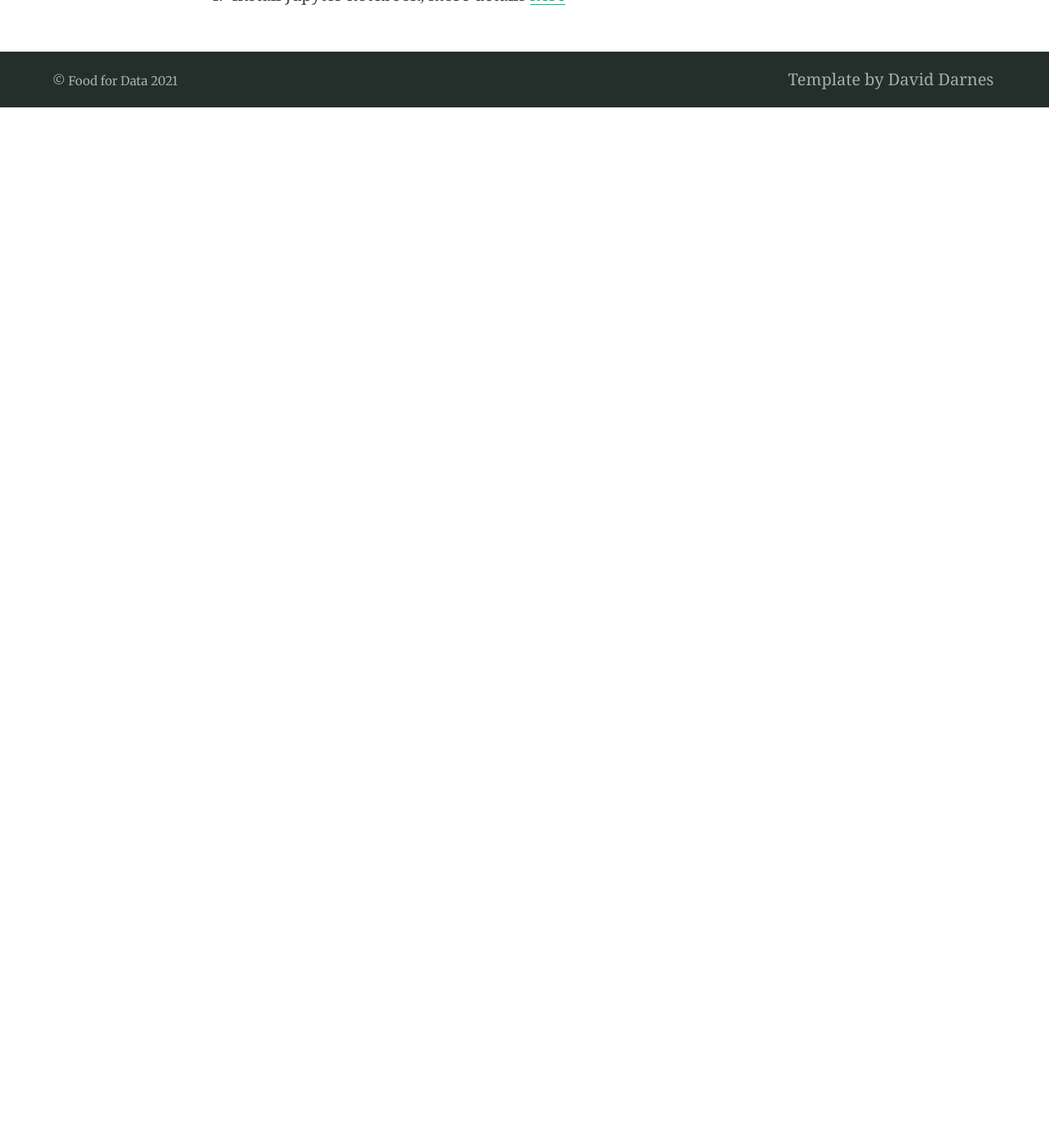
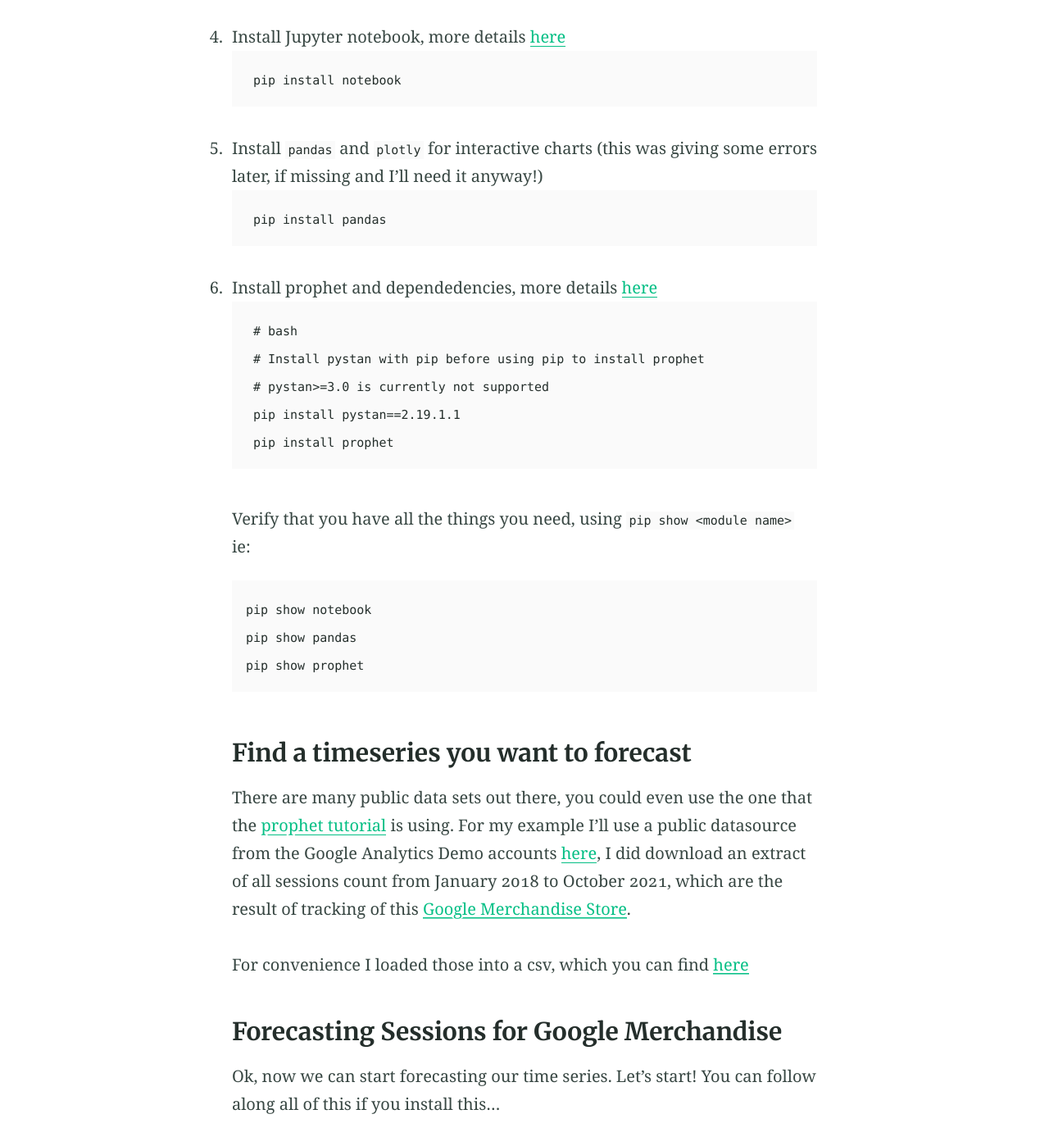
Before and after one commit to marzaccaro/marzaccaro.github.io, a Jekyll site: the page built from _posts/2021-10-01-forecasting-with-facebook-prophet-example.md, in a window 1280 px wide and 1400 px high, scrolled down 2748 px. Shown: the whole window at 82% size. Built offline with Jekyll 4.4.1, drawn with Linux system fonts in a browser that asks for light colours; before the commit the page ends 2879 px from its top, so only the background shows below that; some of the changed text lies outside the part shown.

Commit message:
some progress

````diff
--- a/_posts/2021-10-01-forecasting-with-facebook-prophet-example.md
+++ b/_posts/2021-10-01-forecasting-with-facebook-prophet-example.md
@@ -59,7 +57,7 @@ pyenv versions
 
 Ok now you set yourself up to use different python versions (and environments) for different folders in your laptop.
 
-#### Installing Jupyer (with Prophet)
+### Installation: installing Jupyer Notebook (with `prophet` and `pandas`)
 
 After you're all set with `pyenv` you can create an environment for your forecasting project.
 
@@ -83,4 +81,47 @@ After you're all set with `pyenv` you can create an environment for your forecas
     pyenv local fb-prophet
     ```
 
-4. Install Jupyter notebook, more details [here]()
+4. Install Jupyter notebook, more details [here](https://jupyter.org/install.html)
+
+    ```
+    pip install notebook
+    ```
+
+5. Install `pandas` and `plotly` for interactive charts (this was giving some errors later, if missing and I'll need it anyway!)
+
+    ```
+    pip install pandas
+    ```
+
+4. Install prophet and dependedencies, more details [here](https://facebook.github.io/prophet/docs/installation.html#python)
+
+    ```
+    # bash
+    # Install pystan with pip before using pip to install prophet
+    # pystan>=3.0 is currently not supported
+    pip install pystan==2.19.1.1
+    pip install prophet
+    ```
+
+<!--
+Maybe is actually better to generate all of this with pipenv, actually - give it a go!
+ -->
+
+Verify that you have all the things you need, using `pip show <module name>` ie:
+
+```
+pip show notebook
+pip show pandas
+pip show prophet
+```
+
+### Find a timeseries you want to forecast
+
+There are many public data sets out there, you could even use the one that the [prophet tutorial](https://facebook.github.io/prophet/docs/quick_start.html#python-api) is using.
+For my example I'll use a public datasource from the Google Analytics Demo accounts [here](https://support.google.com/analytics/answer/6367342?hl=en#access&zippy=%2Cin-this-article), I did download an extract of all sessions count from January 2018 to October 2021, which are the result of tracking of this [Google Merchandise Store](https://shop.googlemerchandisestore.com/?utm_source=partners&utm_medium=affiliate&utm_campaign=data%20share%20article).
+
+For convenience I loaded those into a csv, which you can find [here](add link when you load repo)
+
+### Forecasting Sessions for Google Merchandise
+
+Ok, now we can start forecasting our time series. Let's start! You can follow along all of this if you install this...
````
Also changed, not shown: other parts of _posts/2021-10-01-forecasting-with-facebook-prophet-example.md (+1 -3 lines).
